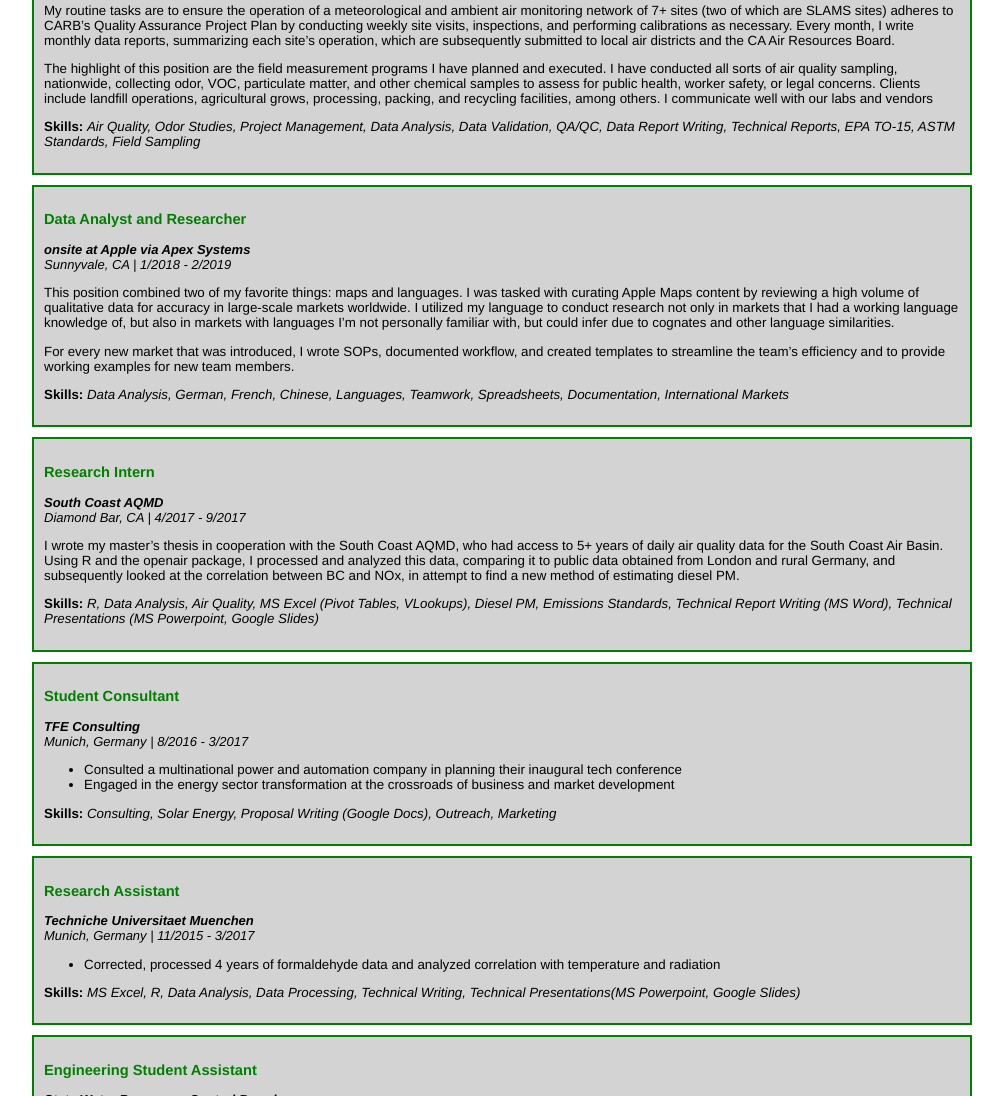
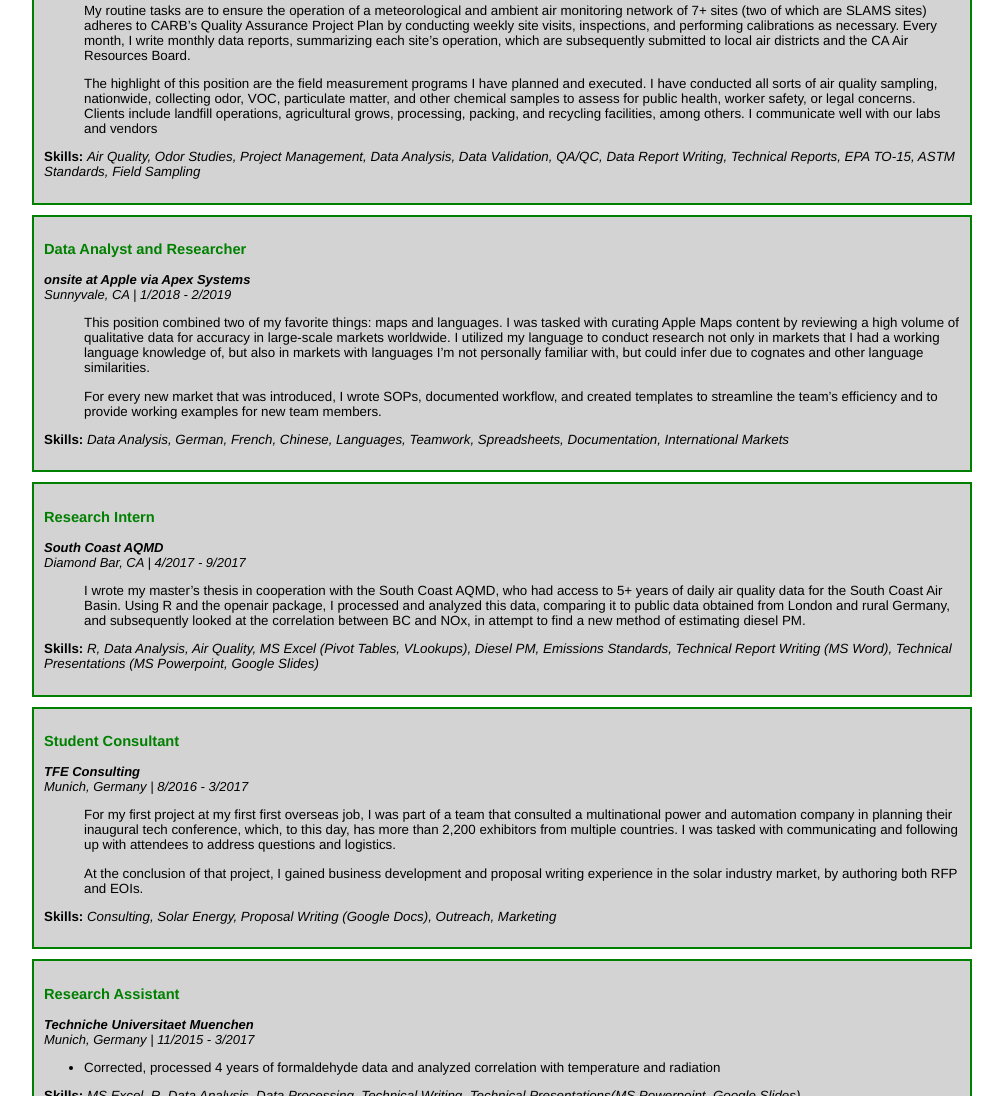
Before and after one commit to evaluu08/evaluu08.github.io, a plain HTML site: page index.html in a window 1280 px wide. Shown: the part 640-1736 px from the top of the page, without its empty margins (138-1141 px from the left). Drawn offline with Linux system fonts and the light colour scheme.

Commit message:
Update Index
update TFE

```diff
--- a/index.html
+++ b/index.html
@@ -110,11 +110,13 @@ Berkeley, California, USA | Conferred: 5/2015
 <p class="DESC"><b>SCS Engineers</b>
 <br>
 Santa Maria, CA | 2/2019 - Present</p>
+<ul>
 <p>
 My routine tasks are to ensure the operation of a meteorological and ambient air monitoring network of 7+ sites (two of which are SLAMS sites) adheres to CARB’s Quality Assurance Project Plan by conducting weekly site visits, inspections, and performing calibrations as necessary. Every month, I write monthly data reports, summarizing each site’s operation, which are subsequently submitted to local air districts and the CA Air Resources Board.
 </p><p>
 The highlight of this position are the field measurement programs I have planned and executed. I have conducted all sorts of air quality sampling, nationwide, collecting odor, VOC, particulate matter, and other chemical samples to assess for public health, worker safety, or legal concerns. Clients include landfill operations, agricultural grows, processing, packing, and recycling facilities, among others. I communicate well with our labs and vendors
 </p>
+</ul>
 <p class="SKILLS"><b>Skills: </b><i>Air Quality, Odor Studies, Project Management, Data Analysis, Data Validation, QA/QC, Data Report Writing, Technical Reports, EPA TO-15, ASTM Standards, Field Sampling</i></p>
 </div>
 
@@ -123,11 +125,13 @@ The highlight of this position are the field measurement programs I have planned
 <p class="DESC"><b>onsite at Apple via Apex Systems</b>
 <br>
 Sunnyvale, CA | 1/2018 - 2/2019</p>
+<ul>
 <p>
 This position combined two of my favorite things: maps and languages. I was tasked with curating Apple Maps content by reviewing a high volume of qualitative data for accuracy in large-scale markets worldwide. I utilized my language to conduct research not only in markets that I had a working language knowledge of, but also in markets with languages I’m not personally familiar with, but could infer due to cognates and other language similarities.
 </p><p>
 For every new market that was introduced, I wrote SOPs, documented workflow, and created templates to streamline the team’s efficiency and to provide working examples for new team members.
 </p>
+</ul>
 <p class="SKILLS"><b>Skills: </b><i>Data Analysis, German, French, Chinese, Languages, Teamwork, Spreadsheets, Documentation, International Markets</i></p>
 </div>
 
@@ -136,9 +140,11 @@ For every new market that was introduced, I wrote SOPs, documented workflow, and
 <p class="DESC"><b>South Coast AQMD</b>
 <br>
 Diamond Bar, CA | 4/2017 - 9/2017</p>
+<ul>
 <p>
 I wrote my master’s thesis in cooperation with the South Coast AQMD, who had access to 5+ years of daily air quality data for the South Coast Air Basin. Using R and the openair package, I processed and analyzed this data, comparing it to public data obtained from London and rural Germany, and subsequently looked at the correlation between BC and NOx, in attempt to find a new method of estimating diesel PM.
 </p>
+</ul>
 <p class="SKILLS"><b>Skills: </b><i>R, Data Analysis, Air Quality, MS Excel (Pivot Tables, VLookups), Diesel PM, Emissions Standards, Technical Report Writing (MS Word), Technical Presentations (MS Powerpoint, Google Slides)</i></p>
 </div>
 
@@ -148,8 +154,11 @@ I wrote my master’s thesis in cooperation with the South Coast AQMD, who had a
 <br>
 Munich, Germany | 8/2016 - 3/2017</p>
 <ul>
-<li>Consulted a multinational power and automation company in planning their inaugural tech conference</li>
-<li>Engaged in the energy sector transformation at the crossroads of business and market development</li>
+<p>
+For my first project at my first first overseas job, I was part of a team that consulted a multinational power and automation company in planning their inaugural tech conference, which, to this day, has more than 2,200 exhibitors from multiple countries. I was tasked with communicating and following up with attendees to address questions and logistics.
+</p><p>
+At the conclusion of that project, I gained business development and proposal writing experience in the solar industry market, by authoring both RFP and EOIs.
+</p>
 </ul>
 <p class="SKILLS"><b>Skills: </b><i>Consulting, Solar Energy, Proposal Writing (Google Docs), Outreach, Marketing</i></p>
 </div>
```
